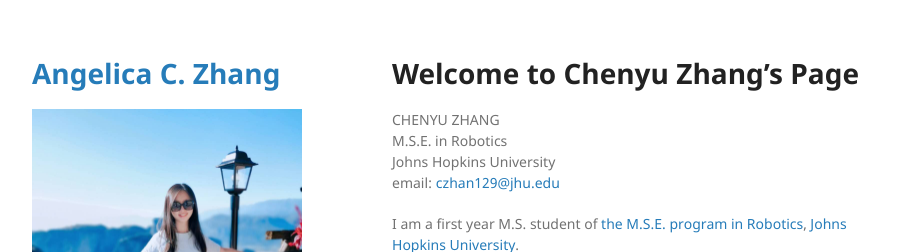
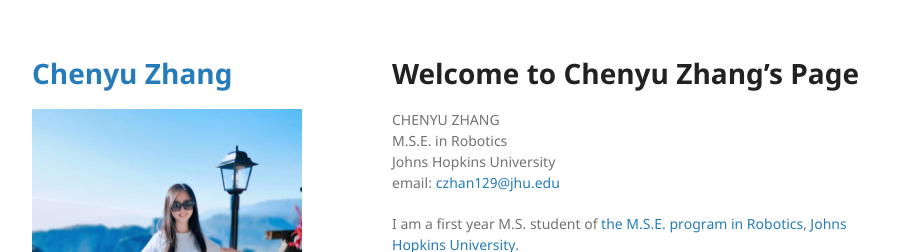
Before and after one commit to AngelicaZ/angelicaz.github.io, a Jekyll site: the page built from index.md, in a window 1280 px wide. Shown: the top 252 px of the page, without its empty margins (178-1101 px from the left). Built offline with Jekyll 4.4.1, drawn with Linux system fonts in a browser that asks for light colours; our own code applies the rules of GitHub Pages for plain Markdown files.

Commit message:
Update _config.yml

```diff
--- a/_config.yml
+++ b/_config.yml
@@ -1,4 +1,4 @@
-title: Angelica C. Zhang
+title: Chenyu Zhang
 logo: /assets/img/personal_picture.jpg
 description: The shortest answer is doing.
 show_downloads: false
```
